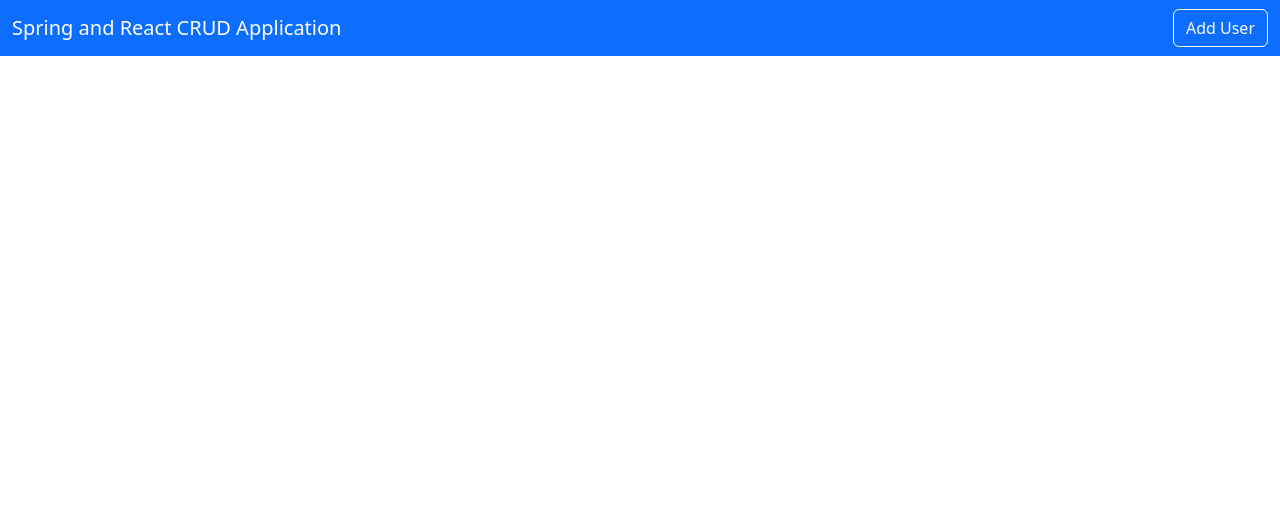
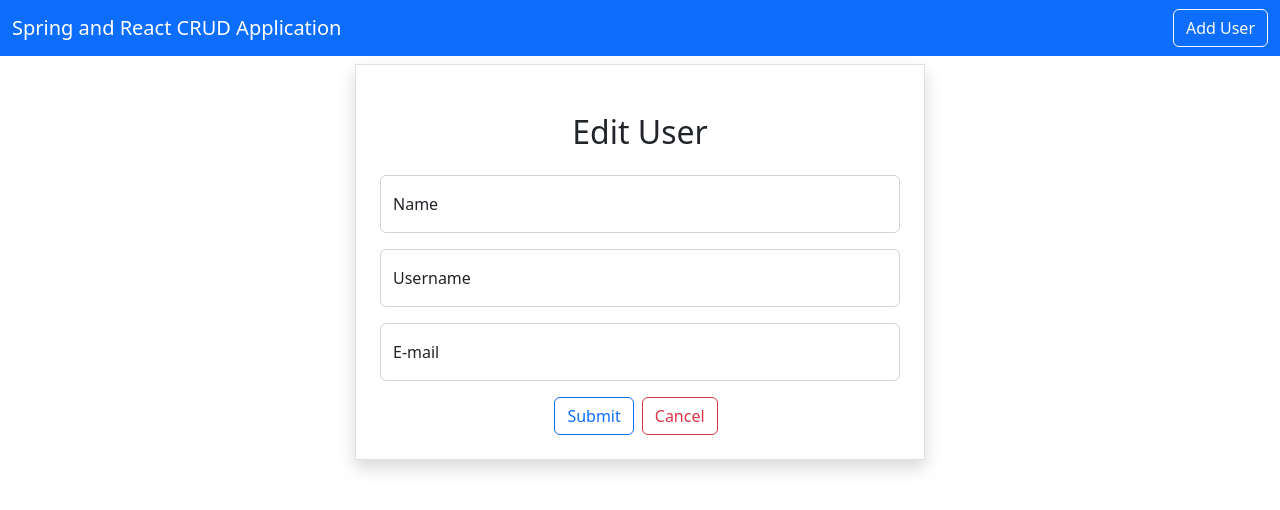
Before and after one commit to eulbyvan/spring-react-crud-frontend, a React (Create React App) app: page /user/edit/1 in a window 1280 px wide. Shown: the top 510 px of the page. Built offline with nearby package versions, Linux system fonts and the light colour scheme.

Commit message:
07-axios-put

```diff
--- a/src/App.js
+++ b/src/App.js
@@ -4,6 +4,7 @@
 import Home from './pages/Home';
 import { BrowserRouter as Router, Routes, Route } from 'react-router-dom';
 import AddUser from './users/AddUser';
+import EditUser from './users/EditUser';
 
 function App() {
   return (
@@ -12,7 +13,8 @@
         <Navbar />
         <Routes>
           <Route exact path='/' element={<Home />}></Route>
-          <Route exact path='/adduser' element={<AddUser />}></Route>
+          <Route exact path='/user/add' element={<AddUser />}></Route>
+          <Route exact path='/user/edit/:id' element={<EditUser />}></Route>
         </Routes>
       </Router>
     </div>
--- a/src/layout/Navbar.jsx
+++ b/src/layout/Navbar.jsx
@@ -26,7 +26,7 @@
 					>
 						<span className="navbar-toggler-icon"></span>
 					</button>
-					<Link className="btn btn-outline-light" to="/adduser">
+					<Link className="btn btn-outline-light" to="/user/add">
 						Add User
 					</Link>
 				</div>
--- a/src/pages/Home.jsx
+++ b/src/pages/Home.jsx
@@ -1,5 +1,6 @@
 import React, { useEffect, useState } from 'react';
 import axios from 'axios';
+import { Link } from 'react-router-dom';
 
 /*
  * Author : Stu (https://www.eulbyvan.com)
@@ -46,9 +47,12 @@
 									<button className="btn btn-primary mx-2">
 										View
 									</button>
-									<button className="btn btn-outline-primary mx-2">
+									<Link
+										className="btn btn-outline-primary mx-2"
+										to={`/user/edit/${user.id}`}
+									>
 										Edit
-									</button>
+									</Link>
 									<button className="btn btn-danger mx-2">
 										Delete
 									</button>
--- a/src/users/EditUser.jsx
+++ b/src/users/EditUser.jsx
@@ -1,15 +1,106 @@
-import React from 'react';
+import axios from 'axios';
+import React, { useState } from 'react';
+import { useNavigate } from 'react-router';
+import { Link } from 'react-router-dom';
 
 /*
  * Author : Stu (https://www.eulbyvan.com)
- * Created on : Tue Dec 27 2022 10:52:27
+ * Created on : Tue Dec 27 2022 10:52:13
  * Copyright (c) 2022
  */
 
 const EditUser = () => {
-    return (
-        <div>EditUser</div>
-    );
+	let navigate = useNavigate();
+
+	const [user, setUser] = useState({
+		name: '',
+		username: '',
+		email: '',
+	});
+
+	const { name, username, email } = user;
+
+	const onInputChange = (e) => {
+		setUser({ ...user, [e.target.name]: e.target.value });
+	};
+
+	const onSubmit = async (e) => {
+		e.preventDefault();
+		await axios.put('http://localhost:8080/api/1.0/users', user);
+		navigate('/');
+	};
+
+	return (
+		<div className="container">
+			<div className="row">
+				<div className="col-md-6 offset-md-3 border roudned p-4 mt-2 shadow">
+					<h2 className="text-center m-4">Edit User</h2>
+					<form onSubmit={(e) => onSubmit(e)}>
+						<div className="form-floating mb-3">
+							<input
+								id="floatingInput"
+								type="text"
+								className="form-control"
+								placeholder="Enter your name"
+								name="name"
+								value={name}
+								onChange={(e) => onInputChange(e)}
+							/>
+							<label
+								htmlFor="floatingInput"
+								className="form-label"
+							>
+								Name
+							</label>
+						</div>
+						<div className="form-floating mb-3">
+							<input
+								id="floatingInput"
+								type="text"
+								className="form-control"
+								placeholder="Enter your username"
+								name="username"
+								value={username}
+								onChange={(e) => onInputChange(e)}
+							/>
+							<label
+								htmlFor="floatingInput"
+								className="form-label"
+							>
+								Username
+							</label>
+						</div>
+						<div className="form-floating mb-3">
+							<input
+								id="floatingInput"
+								type="text"
+								className="form-control"
+								placeholder="Enter your e-mail"
+								name="email"
+								value={email}
+								onChange={(e) => onInputChange(e)}
+							/>
+							<label
+								htmlFor="floatingInput"
+								className="form-label"
+							>
+								E-mail
+							</label>
+						</div>
+						<button
+							type="submit"
+							className="btn btn-outline-primary"
+						>
+							Submit
+						</button>
+						<Link className="btn btn-outline-danger mx-2" to="/">
+							Cancel
+						</Link>
+					</form>
+				</div>
+			</div>
+		</div>
+	);
 };
 
 export default EditUser;
```
